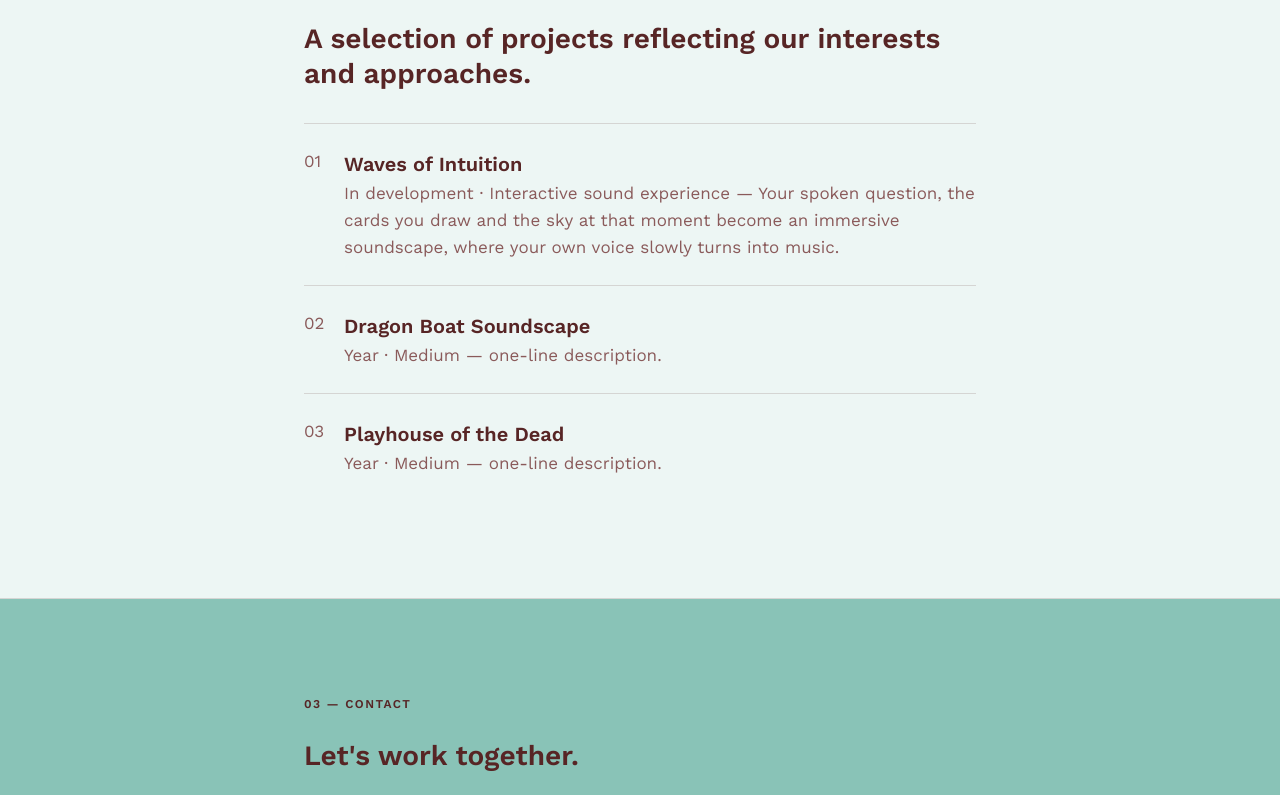
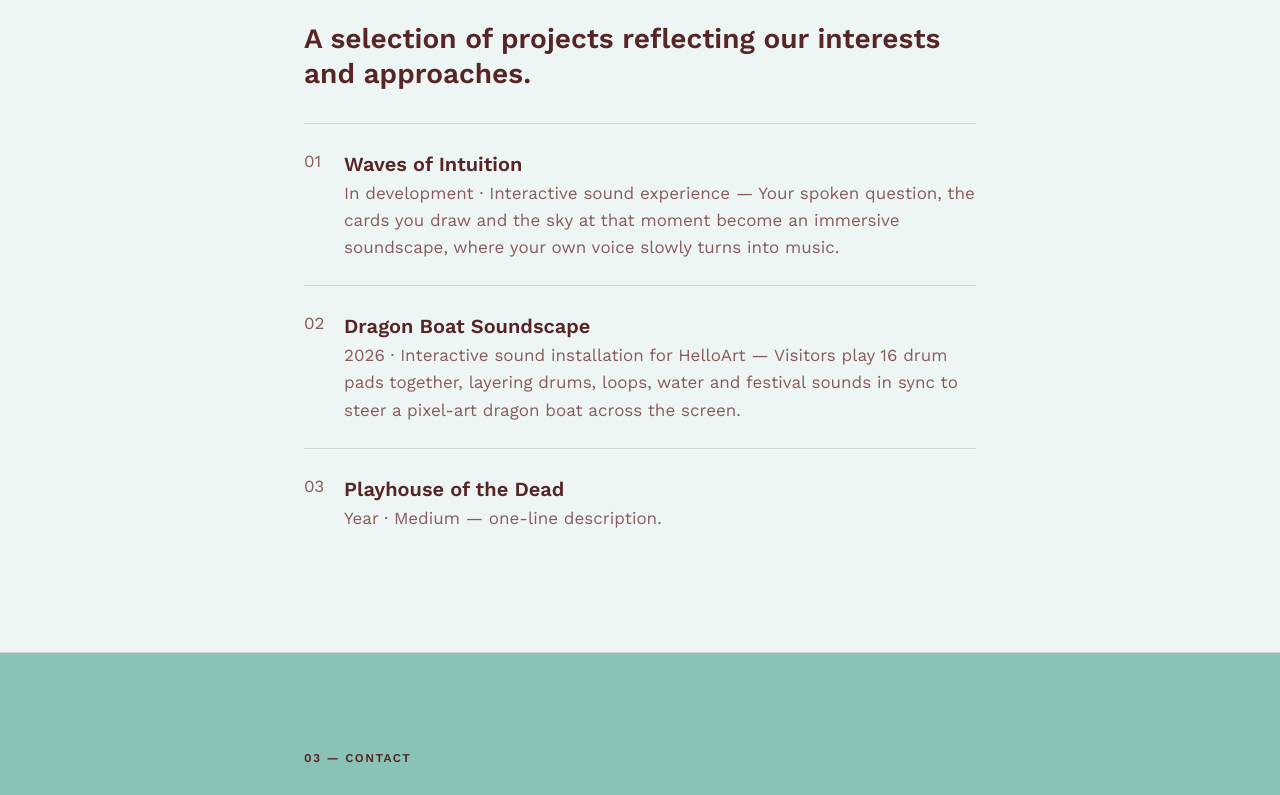
Before and after one commit to YuanF-661/wavegrinder-website, a plain HTML site: page index.html in a window 1280 px wide. Shown: the part 1443-2238 px from the top of the page. Drawn offline with Linux system fonts and the light colour scheme.

Commit message:
Add Dragon Boat Soundscape description to Selected Works
Co-Authored-By: Claude Opus 5.5 <noreply@anthropic.com>

```diff
--- a/index.html
+++ b/index.html
@@ -227,7 +227,7 @@
             <span class="num">02</span>
             <div>
               <h3>Dragon Boat Soundscape</h3>
-              <p>Year · Medium — one-line description.</p>
+              <p>2026 · Interactive sound installation for HelloArt — Visitors play 16 drum pads together, layering drums, loops, water and festival sounds in sync to steer a pixel-art dragon boat across the screen.</p>
             </div>
           </li>
           <li>
```
